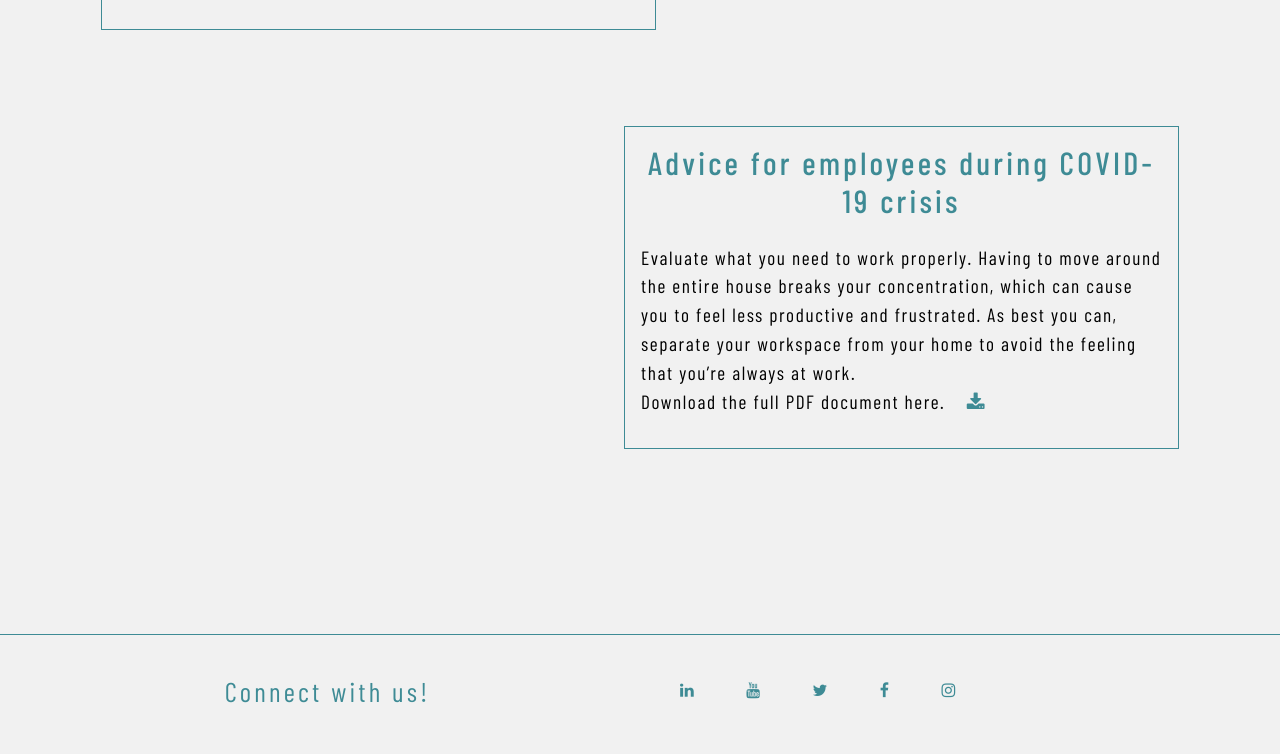
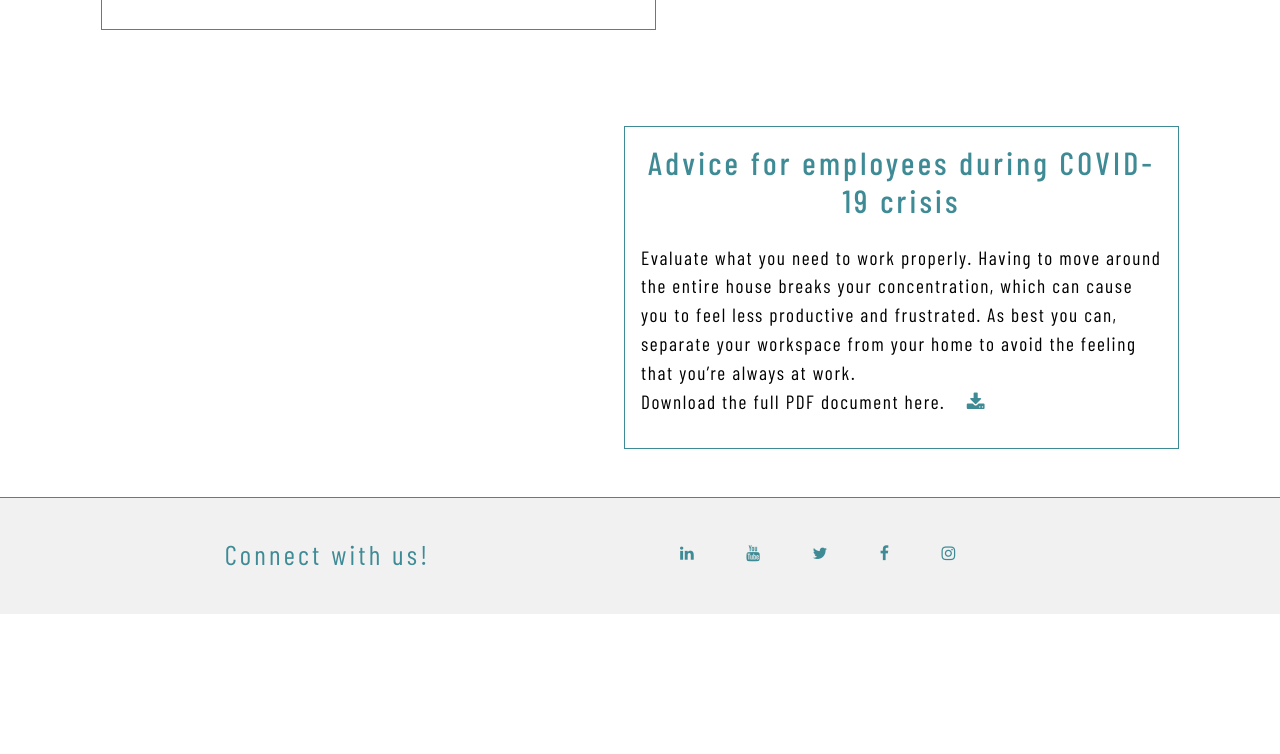
Before and after one commit to CataSt11/Superar-Comm-Consulting, a plain HTML site: page advice.html in a window 1280 px wide. Shown: the part 574-1328 px from the top of the page. After the commit the page ends 1188 px from the top, so only its background shows below. Drawn offline with nearby package versions, Linux system fonts and the light colour scheme; a web font is replaced by a local one.

Commit message:
Removed the background color on all html pages.

```diff
--- a/advice.html
+++ b/advice.html
@@ -50,7 +50,7 @@
     </header>
 
 
-    <section class="container-fluid" id="clouds-section">
+    <section class="container-fluid">
 
         <div class="container">
 
@@ -104,7 +104,7 @@
 
     </section>
 
-    <footer id="footer">
+    <footer class="footer">
 
         <div class="container-fluid row no-gutters">
 
--- a/assets/css/style.css
+++ b/assets/css/style.css
@@ -21,11 +21,6 @@ footer {
 #emailaddress,
 #project {
     border: 1px solid #3e8b95;
-}
-
-.bg-color-contact {
-    background-color:  #f1f1f1;
-    min-height: 61rem;
 }
 
 /* -------------------------------------------------------Margins, paddings, etc */
@@ -61,10 +56,10 @@ footer {
     margin-bottom: 1rem;
 }
 
-#footer {
+.footer {
     bottom: 0;
     width: 100%;
-    min-height: 12rem;
+    min-height: 7rem;
     overflow: hidden;
 }
 
@@ -159,14 +154,6 @@ footer {
 
 /* -------------------------------------------------------Index-page */
 
-#glacier-section {
-    background-color: #f1f1f1;
-    min-height: 78rem;
-
-    /* glacier-section is named after the previous background image for this section.
-    I decided to remove the picture, but the ID remained */
-}
-
 .who-what-how {
     font-family: "Barlow Condensed",sans-serif;
     font-size: 2rem;
@@ -197,14 +184,6 @@ footer {
 }
 
 /* -------------------------------------------------------Our-Advice-page */
-
-#clouds-section {
-    background-color: #f1f1f1;
-    min-height: 65rem;
-
-    /* clouds-section is named after the previous background image for this section.
-    I decided to remove the picture, but the ID remained */
-}
 
 #advice {
     padding-top: 4rem;
```
Also changed, not shown: contact.html (+2 -2 lines), index.html (+2 -2 lines).
